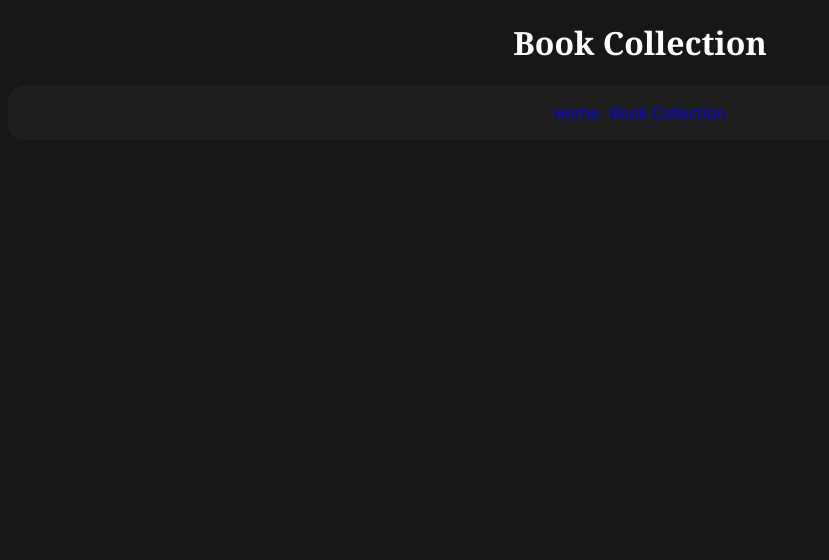
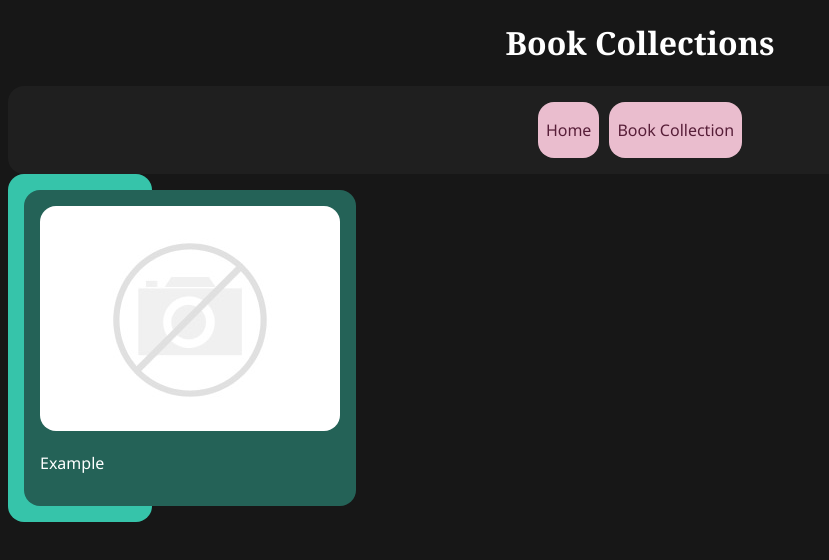
Before and after one commit to eliasoberholtz/SMART, a plain HTML site: page collection.html in a window 1280 px wide. Shown: the whole page, without its empty margins (0-829 px from the left). Drawn offline with nearby package versions, Linux system fonts and the light colour scheme.

Commit message:
Begun working on the collections grid and various elements within it

```diff
--- a/collection.html
+++ b/collection.html
@@ -9,15 +9,23 @@
     <body>
         <header>
             <!--Header-->
-            <h1>Book Collection</h1>
+            <h1>Book Collections</h1>
             <nav id="top-nav">
-                <a href="./index.html">Home</a>
-                <a href="./collection.html">Book Collection</a>
+                <a href="./index.html" class="material-btn">Home</a>
+                <a href="./collection.html" class="material-btn">Book Collection</a>
             </nav>
         </header>
 
         <main>
             <!--Main content-->
+            <div class="collection-grid">
+                <div id="example-author" class="author">
+                    <a href="https://www.google.com.pt">
+                        <img class="author-img" src="./res/No-photo.jpg">
+                        <p>Example</p>
+                    </a>
+                </div>
+            </div>
         </main>
 
         <footer>
--- a/res/index.css
+++ b/res/index.css
@@ -51,7 +51,7 @@ header {
     text-align: center;
 }
 
-/* MOBILE STYLES */
+/* GENERAL STYLES */
 body {
     background-color: var(--surface_dark);
 }
@@ -71,6 +71,7 @@ a {
     text-decoration: none;
 }
 
+/* NAVIGATION */
 nav#top-nav {
     display: none;
 }
@@ -113,6 +114,29 @@ nav#bottom-nav .bottom-nav-container {
     font-size: 14px;
 }
 
+/* BOOK COLLECTIONS */
+.collection-grid {
+    background-color: var(--primary_container);
+    color: var(--on_primary_container);
+    border-radius: 16px;
+    padding: 16px;
+    max-width: 112px;
+
+    display: grid;
+    grid-template-columns: 1fr;
+}
+
+.author {
+    background-color: var(--primary);
+    color: var(--surface_light);
+    border-radius: 16px;
+    padding: 16px;
+}
+
+.author-img {
+    border-radius: 16px;
+}
+
 /* DESKTOP STYLES */
 @media (min-width: 1024px) {
     nav#top-nav { /* Show the top navigation bar */
@@ -127,4 +151,8 @@ nav#bottom-nav .bottom-nav-container {
     nav#bottom-nav { /* Hide the footer navigation bar */
         display: none;
     }
+
+    .collection-grid {
+        grid-template-columns: 1fr;
+    }
 }
```
Also changed, not shown: res/No-photo.jpg (added).
